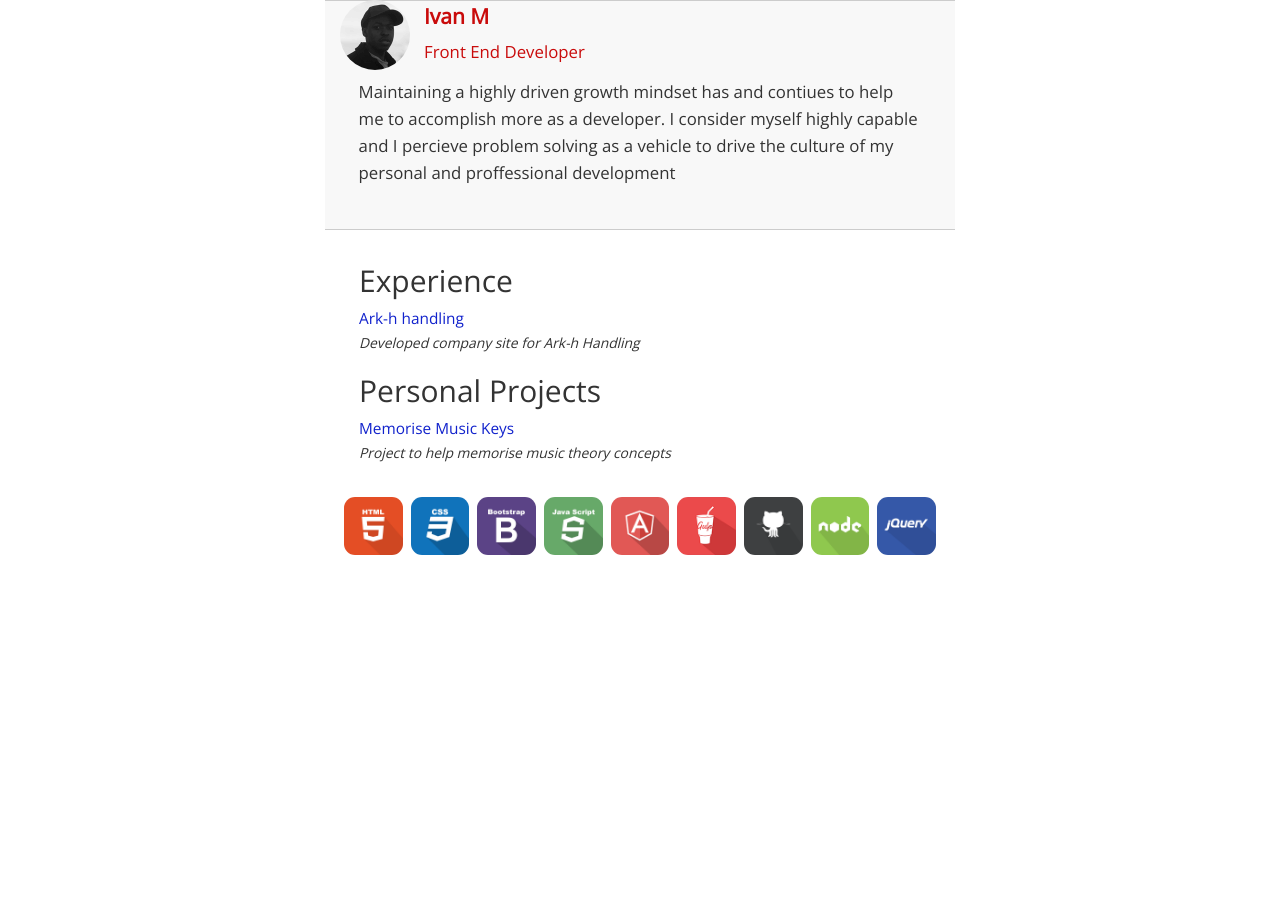
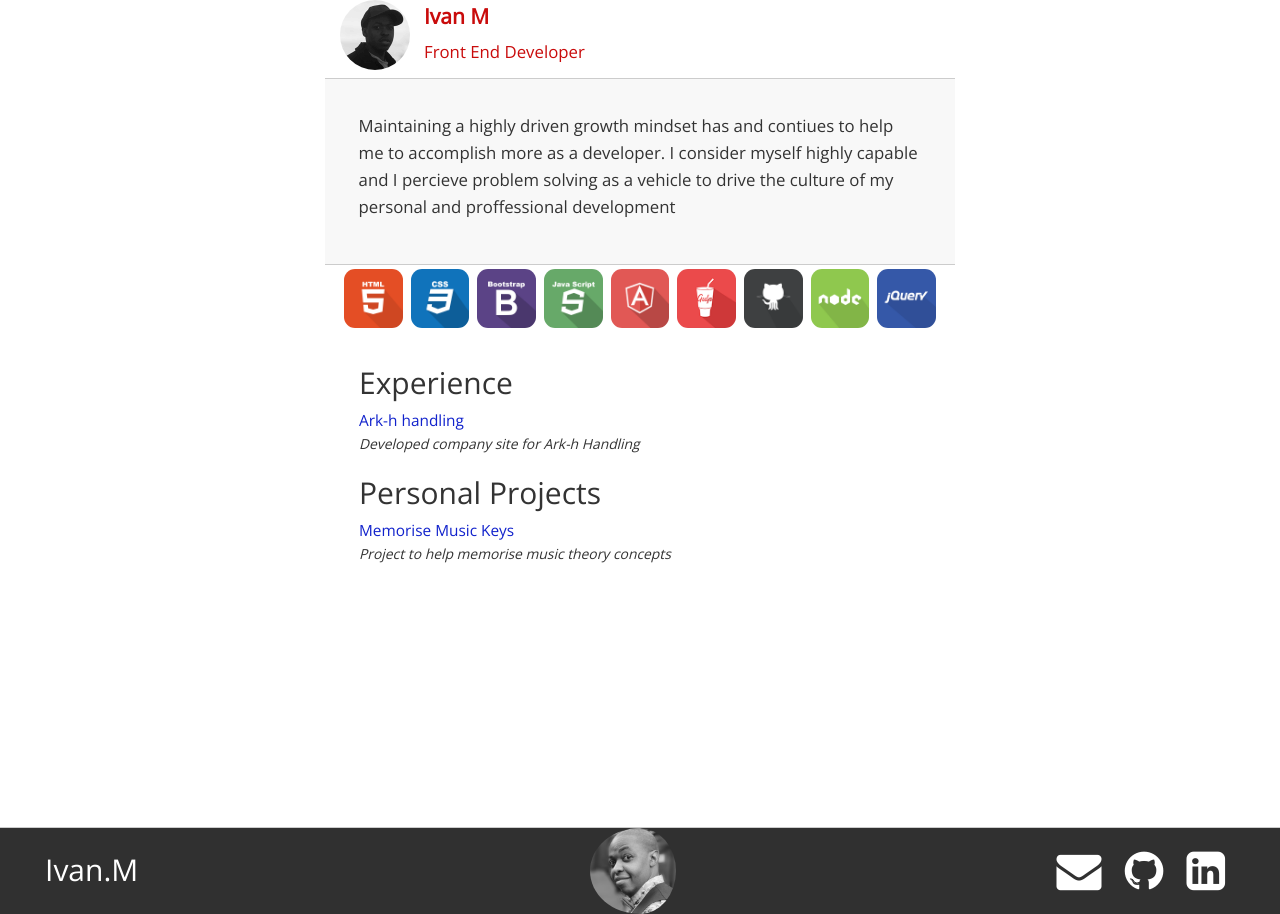
Before and after one commit to vanasnip/vanfolio, a plain HTML site: page index.html in a window 1280 px wide. Before the commit the page ends 800 px from the top, so only its background shows below. Drawn offline with nearby package versions, Linux system fonts and the light colour scheme.

Commit message:
Sproused up the ole folio

```diff
--- a/css/styles.css
+++ b/css/styles.css
@@ -19,7 +19,7 @@ body {
 
 
 /*Display: flex declaration*/
-div.container, div.skill-grid
+div.container div.row, div.skill-grid
 {display: flex; flex-wrap: wrap;}
 
 div.container {
@@ -117,7 +117,10 @@ img {
 }
 
 body {
-    background: #fff
+    background: #fff;
+    position: relative;
+    padding-bottom: 20rem;
+    min-height: 100vh;
 }
 
 header,
@@ -183,8 +186,73 @@ footer {
 
 footer span {
     float: right;
-    font-style: italic
+
 }
+
+footer.container-fluid{
+    width: 100%;
+    max-width: 100%;
+    color: white;
+    background-color: #303030;
+    position: absolute;
+    bottom: 0;
+}
+
+
+footer ul li.right,
+footer ul li.center {
+    text-align: center;
+}
+
+@media only screen and (max-width: 767px){
+    footer ul li {
+        text-align: center;
+        margin-bottom: 15px;
+    }
+    footer ul li.right a {
+        padding-left: 1.9em;
+        padding-right: 1.9em;
+    }
+
+
+}
+
+@media only screen and (min-width: 768px){
+    footer ul li.center {
+        text-align: center;
+    }
+    footer ul li.right {
+        text-align: right;
+        margin-top: 20px;
+    }
+}
+
+footer ul {
+    margin: 0;
+}
+
+footer ul li.right a {
+    padding-left: 0.7em;
+    padding-right: 0.7em;
+}
+
+footer ul li h2 {
+    margin-top: 25px;
+}
+
+footer ul li.center img {
+    max-width: 100px;
+    margin: auto;
+    display: block;
+    float: none;
+    border-radius: 50%;
+}
+.fa {
+    color: white;
+    font-size: 45px;
+}
+
+
 
 @media only screen and (max-width:480px) {
     body {
--- a/index.html
+++ b/index.html
@@ -8,8 +8,12 @@
     <title>Ivan M: Portfolio</title>
     <link rel="stylesheet" href="https://cdnjs.cloudflare.com/ajax/libs/twitter-bootstrap/3.3.7/css/bootstrap.min.css" >
     <link href="https://fonts.googleapis.com/css?family=Open+Sans" rel="stylesheet">
+    <link href="http://maxcdn.bootstrapcdn.com/font-awesome/4.1.0/css/font-awesome.min.css" rel="stylesheet">
+
     <link rel="stylesheet" href="css/styles.css">
     <link rel="stylesheet" href="css/customgrid.css">
+
+
 
 
 </head>
@@ -26,7 +30,7 @@
         <div class="hero"> <p>Maintaining a highly driven growth mindset has and contiues to help me to accomplish more as a developer. I consider myself highly capable and I percieve problem solving as a vehicle to drive the culture of my personal and proffessional development</p></div>
         <div class="content col-xs-12">
             <ul>
-        		<li><h2>Experience</h2></li>
+                <li><h2>Experience</h2></li>
             	<li><a href="http://www.ark-h.co.uk">Ark-h handling</a>
                     <p>Developed company site for Ark-h Handling</p>
                 </li>
@@ -52,6 +56,23 @@
             </div>
 
     </div>
+    <footer class="container-fluid">
+        <ul class="col-xs-12">
+            <li class="col-xs-12 col-sm-4"><h2>Ivan.M</h2></li>
+            <li class="col-xs-12 col-sm-4 center">
+                <img src="images/vanpic.png" class="img-responsive" alt="">
+            </li>
+            <li class="col-xs-12 col-sm-4 right">
+                <a href="" class="contact-links"><i class="fa fa-envelope" aria-hidden="true"></i></a>
+
+                <a href="" class="contact-links"><i class="fa fa-github" aria-hidden="true"></i></a>
+                <a href="" class="contact-links"><i class="fa fa-linkedin-square" aria-hidden="true"></i></a>
+
+
+            </li>
+        </ul>
+    </footer>
+
 </body>
 
 </html>
```
Also changed, not shown: images/lap-ark.png (added), images/pad-ark.png (added), images/pho-ark.png (added), images/vanpic.png (added), 1 other file.
